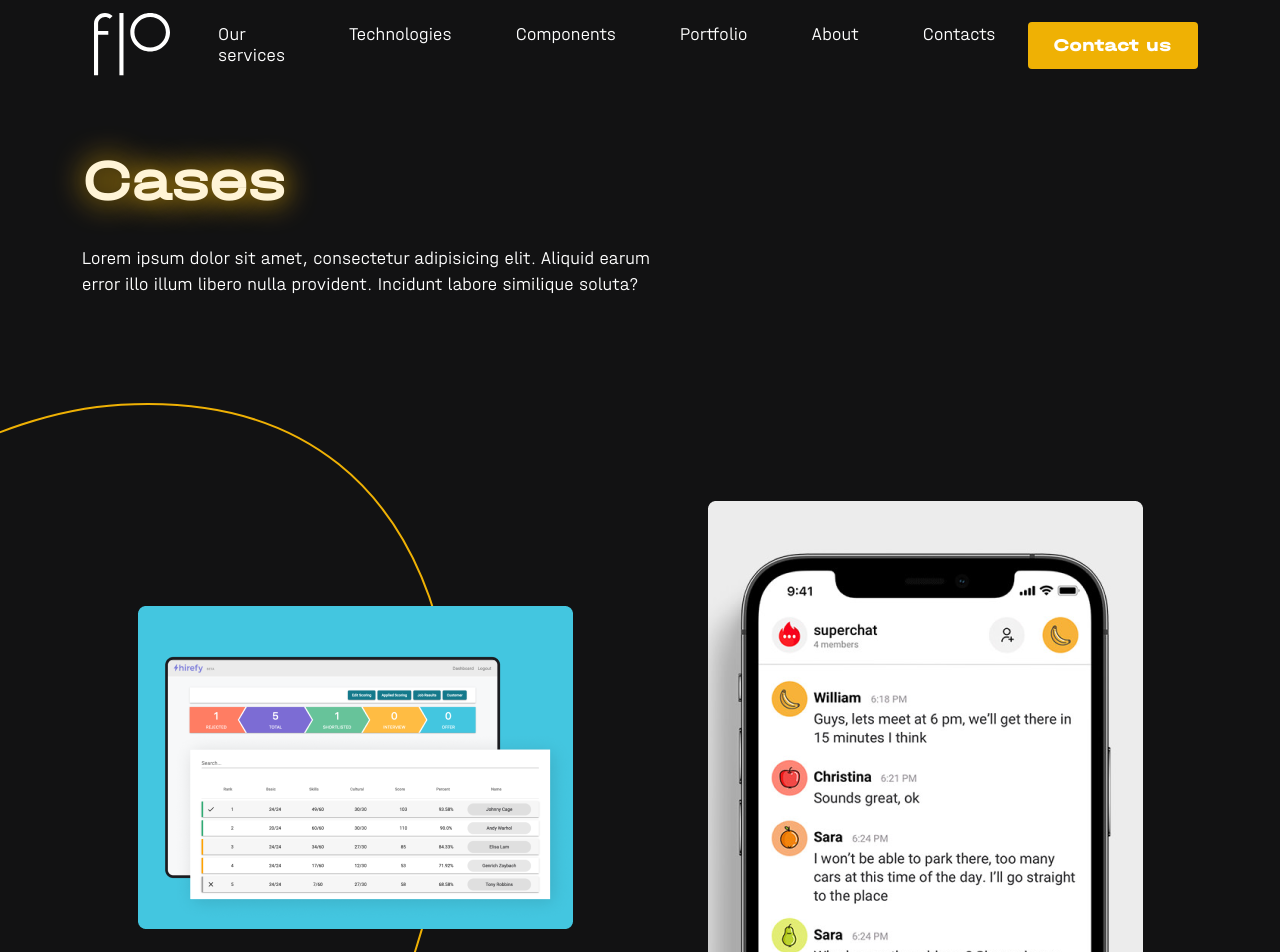
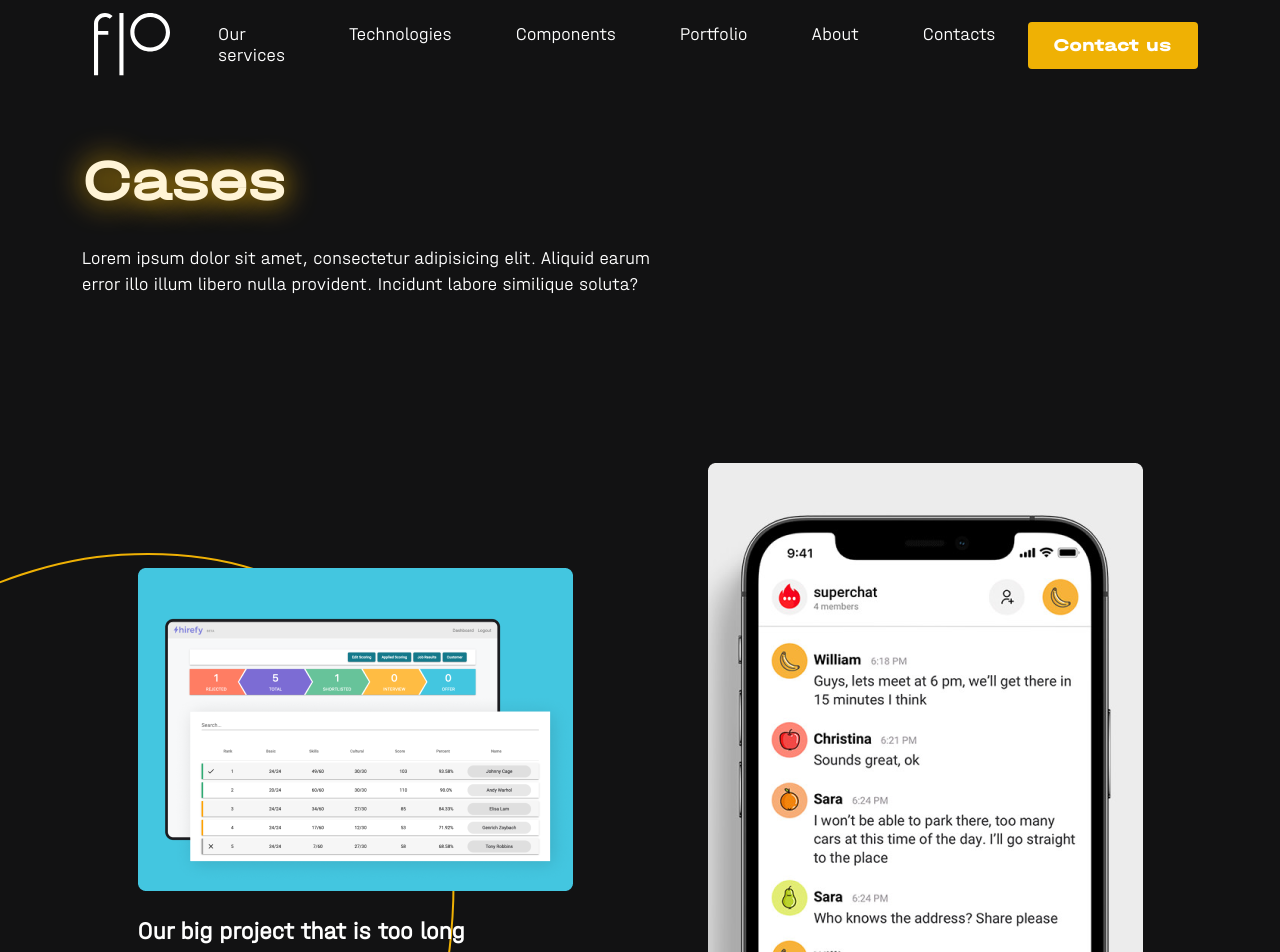
Before and after one commit to first-line-outsourcing/flo.website, a React (Create React App) app: page /cases in a window 1280 px wide. Shown: the top 952 px of the page. Built offline with nearby package versions, Linux system fonts and the light colour scheme.

Commit message:
fix: update title in cases

```diff
--- a/src/components/ourCases/caseElement/caseElement.js
+++ b/src/components/ourCases/caseElement/caseElement.js
@@ -12,7 +12,7 @@ const CaseElement = ({caseInfo}) => {
     );
   })
   return (
-    <Link className="nav-link" to={caseInfo.link}>
+    <Link to={caseInfo.link}>
       <div className='caseElement'>
         <img src={caseInfo.image} alt='' className='caseImage'/>
         <p>{caseInfo.title}</p>
--- a/src/components/ourCases/ourCases.scss
+++ b/src/components/ourCases/ourCases.scss
@@ -12,8 +12,7 @@
   }
 
   padding-bottom: 80px;
-  padding-top: 180px;
   @include m_max {
-    padding-top: 48px;
+    padding-top:0;
   }
 }
--- a/src/pages/Cases.scss
+++ b/src/pages/Cases.scss
@@ -3,7 +3,12 @@
 .casesPage {
   .heading {
     padding-top: 150px;
-    padding-bottom: 0;
+    padding-bottom: 150px;
+    @include m_max{
+      height: auto;
+      padding-top: 100px;
+      padding-bottom: 50px;
+    }
   }
 
   .casesPageTitle {
@@ -11,8 +16,8 @@
       text-align: center;
     }
     @include m_max {
-      margin-left: auto;
       margin-right: auto;
+      text-align: left;
     }
   }
 
@@ -21,6 +26,8 @@
     @include l_max {
       max-width: 730px;
       text-align: center;
+      margin-left: auto;
+      margin-right: auto;
     }
     @include m_max {
       display: none;
```
